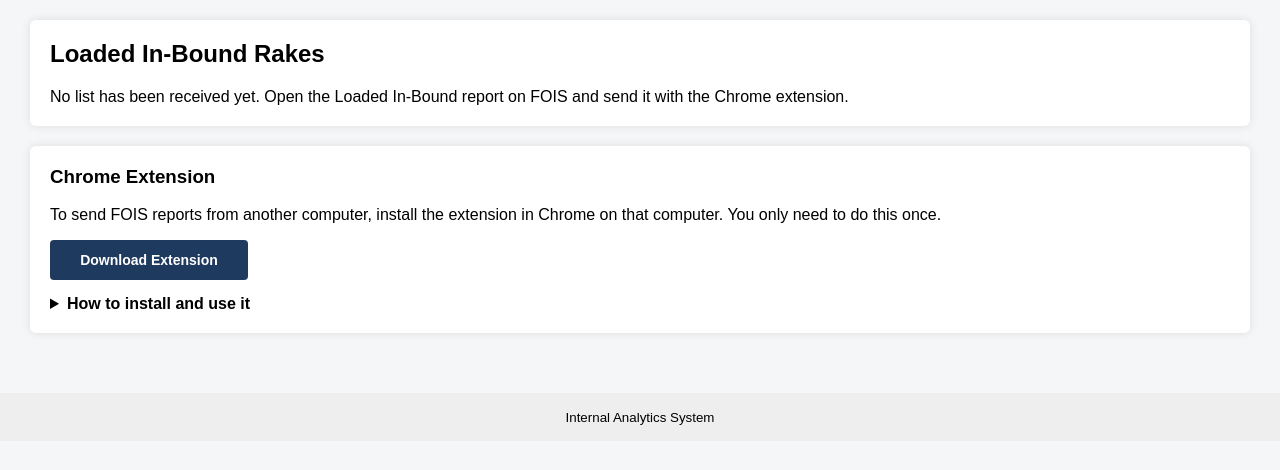
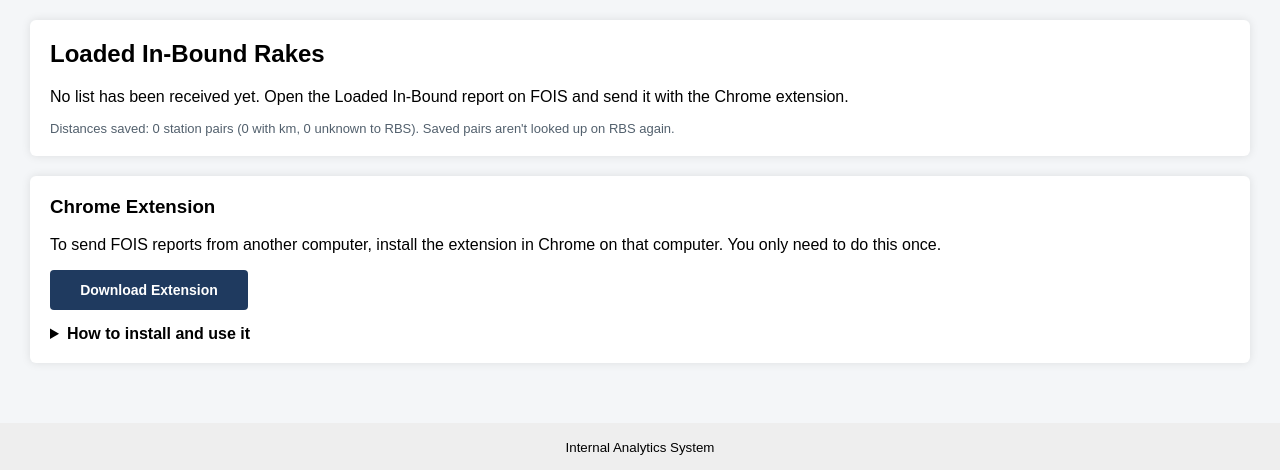
Before and after one commit to sanjay493/rakes_received, a Flask app: page /inbound in a window 1280 px wide. Shown: the part 98-568 px from the top of the page. Run offline with Flask 3, Linux system fonts and the light colour scheme; data that the repository does not hold is empty.

Commit message:
Show the saved distance pair count on the In-Bound page

```diff
--- a/app.py
+++ b/app.py
@@ -699,6 +699,8 @@ def inbound_data(destination):
         "rakes": rakes,
         "report": commodity_plant_report(rakes),
         "plants": INBOUND_COLUMNS,
+        "distance_pairs": len(distances),
+        "distance_pairs_with_km": sum(km is not None for km in distances.values()),
         "rakes_with_distance": sum(rake.distance_km is not None for rake in rakes),
         "stabled_count": sum(rake.stabled for rake in rakes),
         "counts": counts,
--- a/templates/inbound.html
+++ b/templates/inbound.html
@@ -33,6 +33,9 @@
         No list has been received yet. Open the Loaded In-Bound report on FOIS and send it with the Chrome extension.
     </p>
     {% endif %}
+    <p style="margin: 15px 0 0; font-size: 13px; color: #52606d;">
+        Distances saved: {{ distance_pairs }} station pairs ({{ distance_pairs_with_km }} with km, {{ distance_pairs - distance_pairs_with_km }} unknown to RBS). Saved pairs aren't looked up on RBS again.
+    </p>
 </div>
 
 <div class="card">
```
